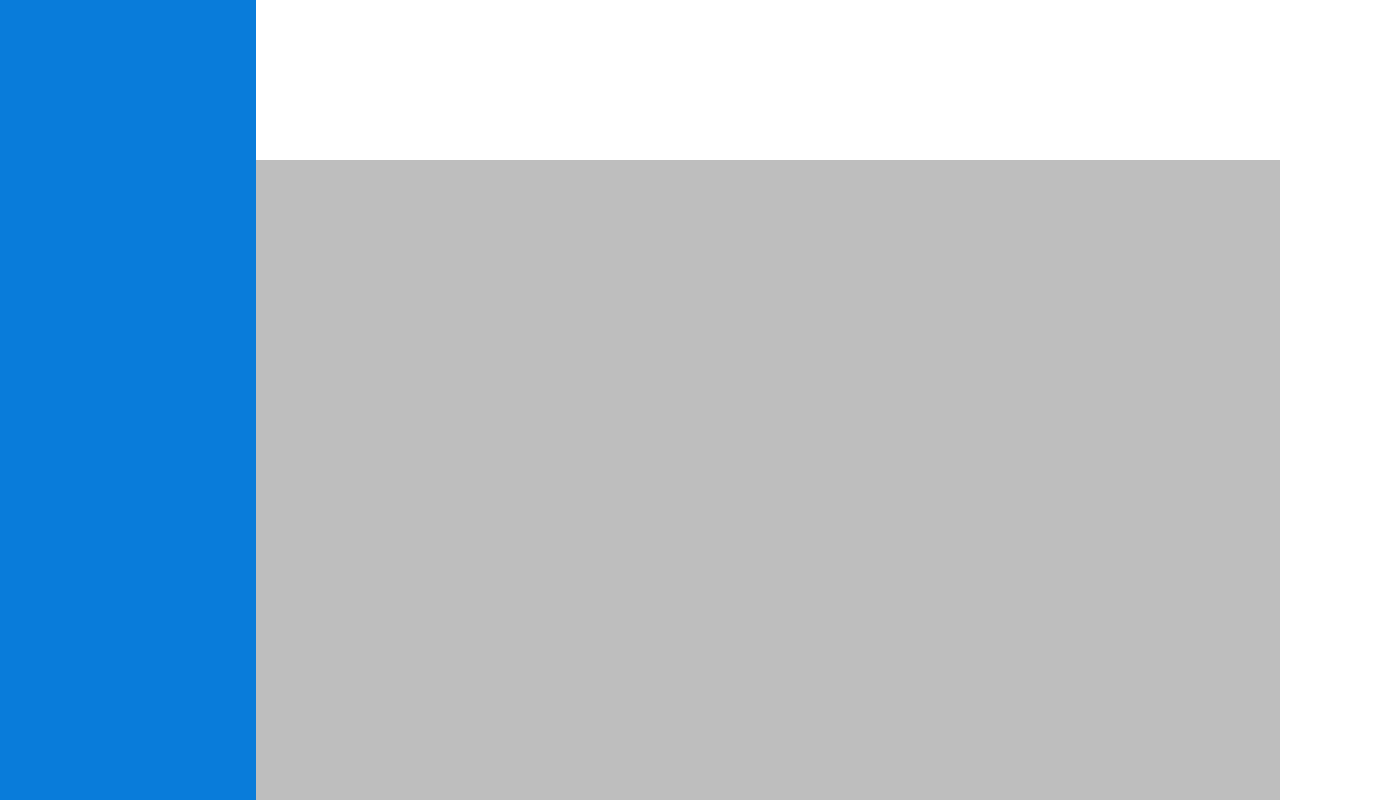
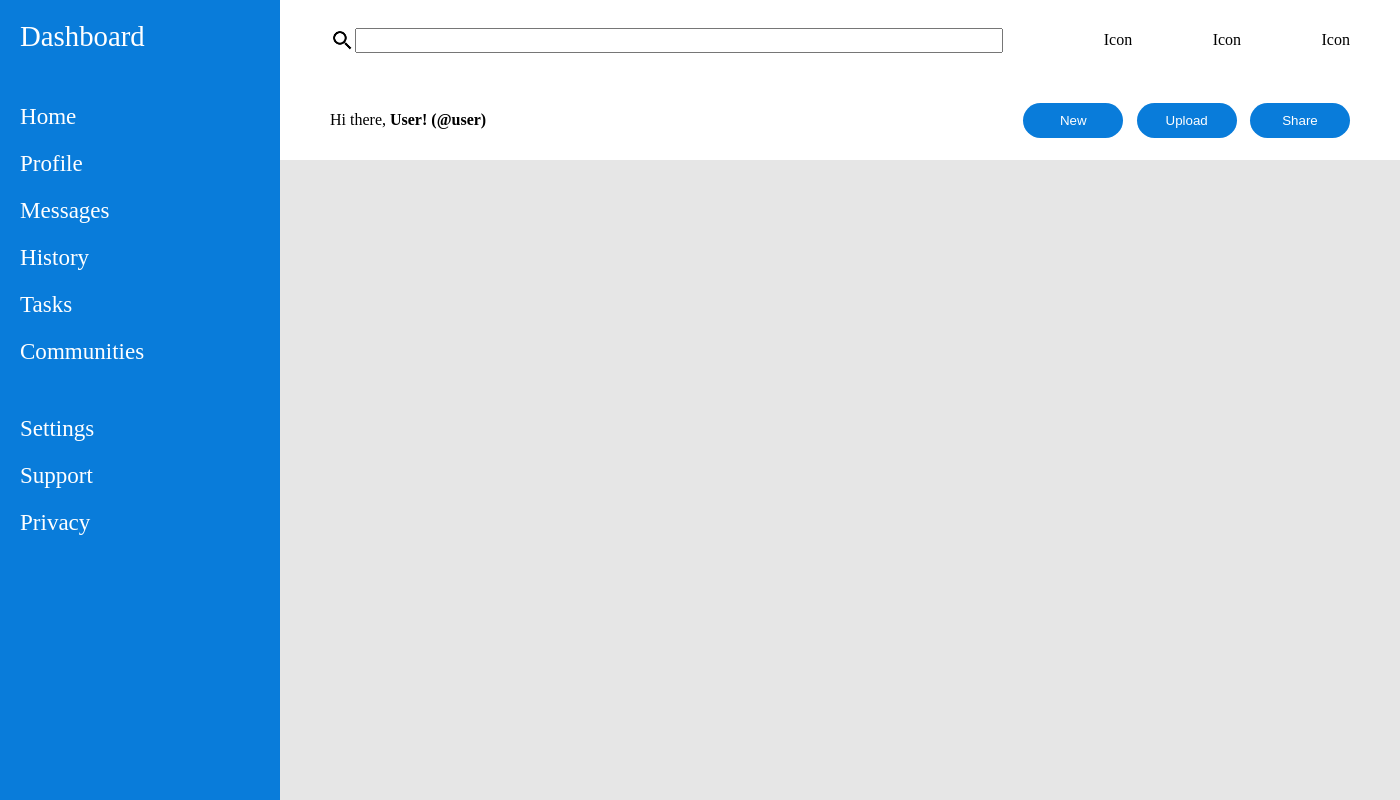
Before and after one commit to parkypark92/dashboard-project, a plain HTML site: page index.html in a window 1280 px wide. Shown: the whole page, 1400 px wide, since content can reach past the window. Drawn offline with Linux system fonts and the light colour scheme.

Commit message:
add basic layout for header and sidebar using grid and flexbox

```diff
--- a/index.html
+++ b/index.html
@@ -9,8 +9,48 @@
     <title>Dashboard</title>
 </head>
 <body>
-    <header></header>
-    <nav></nav>
+     <!-- header -->
+    <header>
+        <div class="searchbar">
+            <img src="/Images/search.png" alt="magnifying glass" width="25px">
+            <input type="search" name="search" id="search">
+        </div>
+        <div class="header-icons">
+            <ul class="icon-list">
+                <li>Icon</li>
+                <li>Icon</li>
+                <li>Icon</li>
+            </ul>
+        </div>
+        <div class="greetings">
+            Hi there, <b>User! (@user)</b>
+        </div>
+        <div class="header-buttons">
+            <button>New</button>
+            <button>Upload</button>
+            <button>Share</button>
+        </div>
+    </header>
+
+    <!-- nav  -->
+    <nav>
+        <a href="">Dashboard</a>
+        <ul>
+            <li><a href="">Home</a></li>
+            <li><a href="">Profile</a></li>
+            <li><a href="">Messages</a></li>
+            <li><a href="">History</a></li>
+            <li><a href="">Tasks</a></li>
+            <li><a href="">Communities</a></li>
+        </ul>
+        <ul>
+            <li><a href="">Settings</a></li>
+            <li><a href="">Support</a></li>
+            <li><a href="">Privacy</a></li>
+        </ul>
+    </nav>
+
+    <!-- main content  -->
     <main></main>
 
 </body>
--- a/style.css
+++ b/style.css
@@ -1,3 +1,5 @@
+
+
 * {
     margin: 0;
     padding: 0;
@@ -6,24 +8,93 @@
 
 html {
     height: 100%;
+    --custom-blue: rgb(9, 124, 218);
 }
 
 body {
     height: 100%;
+    width: 1400px;
+    margin: auto;
     display: grid;
     grid-template: 1fr 4fr / minmax(250px, 1fr) 4fr;
 }
 
+a {text-decoration: none;}
+
+li {list-style: none;}
+
+
+/* header */
+
 header {
+    background-color: white;
+    padding: 0px 40px;
     border-bottom: 1px siolid black;
     grid-column: 2 / 3;
+
+    display: grid;
+    grid-template: 1fr 1fr / 2fr 1fr;
+    align-items: center;
 }
 
-nav {
-    background-color: rgb(9, 124, 218);
-    grid-row: 1 / 3;
+header > div {
+    padding: 0px 10px;
 }
 
+.searchbar {
+    padding-right: 10px;
+    display: grid;
+    grid-template-columns: 25px 1fr;
+}
+
+.icon-list {
+    display: grid;
+    grid-template-columns: 1fr 1fr 1fr;
+}
+
+.icon-list li {
+    text-align: right;
+}
+
+.header-buttons {
+    display: flex;
+    justify-content: space-between;
+}
+
+.header-buttons button {
+    color: white;
+    width: 100px;
+    height: 35px;
+    background-color: var(--custom-blue);
+    border: none;
+    border-radius: 20px;
+}
+
+
+/* sidebar  */
+
+nav {
+    padding: 20px;
+    background-color: var(--custom-blue);
+    grid-row: 1 / 3;
+
+    display: flex;
+    flex-direction: column;
+    gap: 30px;
+}
+
+nav a {
+    color: white;
+    font-size: 1.8em;
+}
+
+nav ul li {
+    margin-top: 20px;
+    font-size: 0.8em;
+}
+
+/* main content  */
+
 main {
-    background-color: rgb(190, 190, 190);
+    background-color: rgb(230, 230, 230) ;
 }
```
Also changed, not shown: Images/search.png (added).
